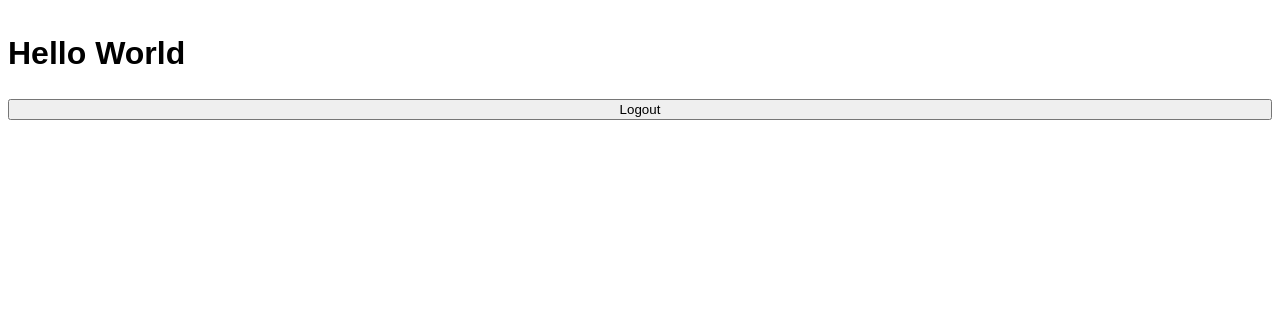
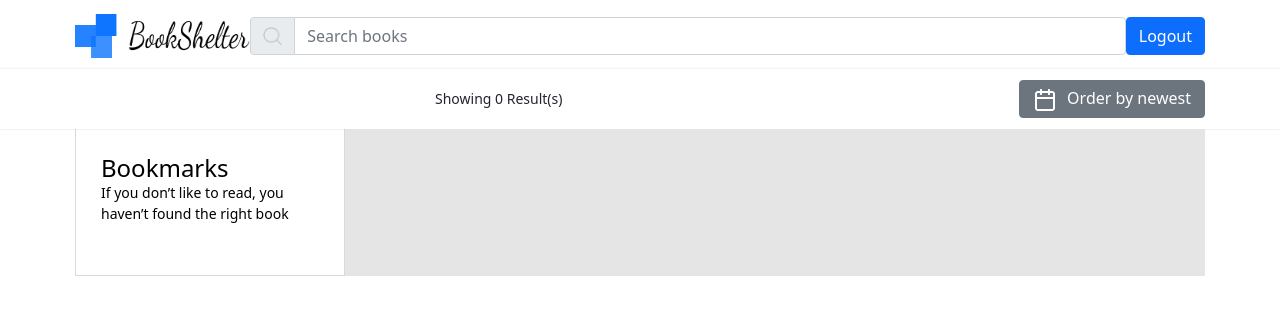
Before and after one commit to komildeveloper/book-shelter, a plain HTML site: page index.html in a window 1280 px wide. Drawn offline with nearby package versions, Linux system fonts and the light colour scheme; sample sign-in values are in the browser's storage.

Commit message:
index.html file updated

```diff
--- a/index.html
+++ b/index.html
@@ -6,10 +6,96 @@
 		<meta http-equiv="X-UA-Compatible" content="ie=edge" />
 		<title>Book Shelter</title>
 		<link href="./css/style.css" rel="stylesheet" />
+		<link rel="stylesheet" href="./fonts/rubik/font.css" />
+		<link rel="stylesheet" href="./fonts/noto-sans/font.css" />
+		<link
+			href="https://cdn.jsdelivr.net/npm/bootstrap@5.0.2/dist/css/bootstrap.min.css"
+			rel="stylesheet"
+			integrity="sha384-EVSTQN3/azprG1Anm3QDgpJLIm9Nao0Yz1ztcQTwFspd3yD65VohhpuuCOmLASjC"
+			crossorigin="anonymous"
+		/>
+		<link
+			rel="stylesheet"
+			href="https://necolas.github.io/normalize.css/8.0.1/normalize.css"
+		/>
 	</head>
 	<body>
-		<h1>Hello World</h1>
-		<button id="logout">Logout</button>
+		<header class="books__header">
+			<div class="container">
+				<div class="books__header-wrapper">
+					<a class="books__header-logo" href="#">
+						<img
+							class="books__header-logo-img"
+							src="./img/book-blue.png"
+							alt="Blue Book"
+							width="226"
+							height="44"
+						/>
+					</a>
+
+					<div class="input-group search__input-wrap">
+						<span class="input-group-text search__input-icon" id="basic-addon1"
+							><img src="./img/search.png" alt="Search" width="19" height="19"
+						/></span>
+						<input
+							type="text"
+							class="form-control search__input"
+							placeholder="Search books"
+							aria-label="Search books"
+							aria-describedby="basic-addon1"
+						/>
+					</div>
+
+					<button type="button" class="btn btn-primary book__logout-btn">
+						Logout
+					</button>
+				</div>
+			</div>
+		</header>
+
+		<!-- MAIN -->
+		<main class="books__main">
+			<section class="books__main-top">
+				<div class="container">
+					<div class="books__header-bottom">
+						<p class="books__total-result">
+							Showing <span class="books__total-resul-num">0</span> Result(s)
+						</p>
+						<button class="books__order-btn btn btn-secondary">
+							<img
+								class="books__order-btn-img"
+								src="./img/calendar.png"
+								alt="Calendar"
+								width="24"
+								height="24"
+							/>Order by newest
+						</button>
+					</div>
+				</div>
+			</section>
+
+			<section class="books__main-bottom">
+				<div class="container books__main-bottom-wrap">
+					<div class="main__left">
+						<h3 class="main__left-heading">Bookmarks</h3>
+						<p class="main__left-decs">
+							If you don’t like to read, you haven’t found the right book
+						</p>
+
+						<ul class="bookmark__list"></ul>
+					</div>
+					<div class="main__right">
+						<ul class="card__list"></ul>
+					</div>
+				</div>
+			</section>
+		</main>
+
 		<script src="./js/app.js"></script>
+		<script
+			src="https://cdn.jsdelivr.net/npm/bootstrap@5.0.2/dist/js/bootstrap.bundle.min.js"
+			integrity="sha384-MrcW6ZMFYlzcLA8Nl+NtUVF0sA7MsXsP1UyJoMp4YLEuNSfAP+JcXn/tWtIaxVXM"
+			crossorigin="anonymous"
+		></script>
 	</body>
 </html>
```
